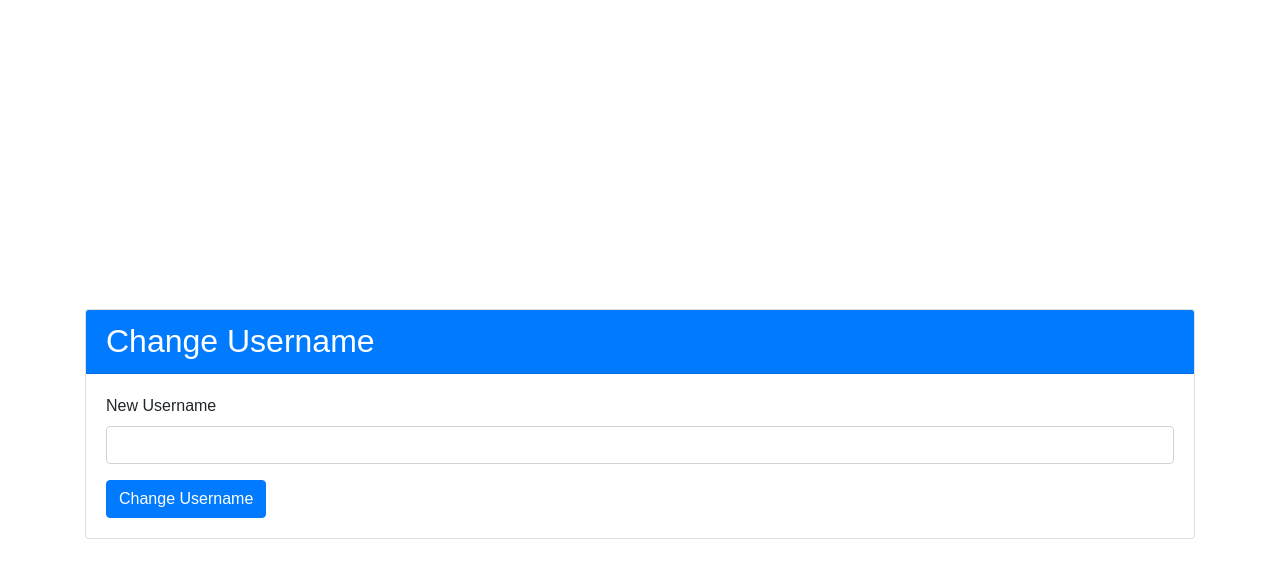
After one commit to SuneethJerri/Django-authentication-, a Django app: page /change-username/ in a window 1280 px wide. The commit adds this page. Shown: the top 578 px of the page. Run offline with Django 5.2, Linux system fonts and the light colour scheme; a user stored in the database is signed in; some libraries are stand-ins or nearby versions.

Commit message:
added username and password editing

```diff
--- /dev/null
+++ b/base/forms.py
@@ -0,0 +1,23 @@
+# forms.py
+from django import forms
+from django.contrib.auth.forms import UserCreationForm
+from django.contrib.auth.models import User
+
+class ChangeUsernameForm(forms.Form):
+    new_username = forms.CharField(label='New Username', max_length=150, widget=forms.TextInput(attrs={'class': 'form-control'}))
+
+
+    class Meta:
+        model = User
+        fields = ['username', 'email', 'password1', 'password2']
+
+class UserProfileForm(forms.ModelForm):
+    class Meta:
+        model = User  # Change this to the User model
+        fields = ['email']
+class UserCreationWithEmailForm(UserCreationForm):
+    email = forms.EmailField(label='Email', max_length=254, widget=forms.EmailInput(attrs={'class': 'form-control'}))
+
+    class Meta:
+        model = User
+        fields = ['username', 'email', 'password1', 'password2']
--- a/base/templates/base.html
+++ b/base/templates/base.html
@@ -13,11 +13,18 @@
 
 </head>
 <body>
-  {% if messages%}
-  {% for message in messages%}
-  <div class="alert alert-{{message.tags}}">{{message}}</div>
-  {% endfor%}
-  {% endif %}
+  {% if messages %}
+  <div class="container mt-2">
+    {% for message in messages %}
+      <div class="alert alert-{{ message.tags }} alert-dismissible fade show" role="alert">
+        {{ message }}
+        <button type="button" class="close" data-dismiss="alert" aria-label="Close">
+          <span aria-hidden="true">&times;</span>
+        </button>
+      </div>
+    {% endfor %}
+  </div>
+{% endif %}
   {% block content %}
 
   {% endblock content %}
--- /dev/null
+++ b/base/templates/change_username.html
@@ -0,0 +1,22 @@
+<!-- change_username.html -->
+{% extends "base.html" %}
+
+{% block content %}
+  <div class="container mt-5">
+    <div class="card">
+      <div class="card-header bg-primary text-white">
+        <h2 class="mb-0">Change Username</h2>
+      </div>
+      <div class="card-body">
+        <form method="post" action="{% url 'base:change-username' %}">
+          {% csrf_token %}
+          <div class="form-group">
+            <label for="{{ form.new_username.id_for_label }}">New Username</label>
+            {{ form.new_username }}
+          </div>
+          <button type="submit" class="btn btn-primary">Change Username</button>
+        </form>
+      </div>
+    </div>
+  </div>
+{% endblock content %}
--- a/base/templates/home.html
+++ b/base/templates/home.html
@@ -15,16 +15,18 @@
     <div class="collapse navbar-collapse" id="navbarNav">
       <ul class="navbar-nav ml-auto">
         <li class="nav-item">
+          <a class="nav-link" href="{% url 'base:profile' %}">Profile</a>
+        </li>
+        <li class="nav-item">
           <form method="post" action="{% url 'base:logout' %}">
               {% csrf_token %}
-                <button type="submit">logout</button>
+              <button type="submit" class="btn btn-link">Logout</button>
           </form>
         </li>
       </ul>
     </div>
   </div>
 </nav>
-
   <div class="container mt-4">
     <h1>Welcome to the Home Page</h1>
     <h2>User Profiles</h2>
--- a/base/urls.py
+++ b/base/urls.py
@@ -1,5 +1,5 @@
 from django.urls import path, include
-from .views import authView, home, logout_view,login_view
+from .views import authView, home, logout_view,login_view,change_username, change_password, profile
 
 urlpatterns = [
  path("", login_view, name="login"),
@@ -7,4 +7,7 @@ urlpatterns = [
  path("home/", home, name="home"),
  path("logout/", logout_view, name="logout"),
  path("accounts/", include("django.contrib.auth.urls")),
+ path('profile/', profile, name='profile'),
+ path('change-username/', change_username, name='change-username'),
+ path('change-password/', change_password, name='change-password'),
 ]
--- a/base/views.py
+++ b/base/views.py
@@ -1,12 +1,13 @@
 from django.shortcuts import render, redirect
-from django.contrib.auth.forms import UserCreationForm
+from django.contrib.auth.forms import UserCreationForm, PasswordChangeForm
 from django.contrib.auth.decorators import login_required
-from django.contrib.auth import login,logout,authenticate
+from django.contrib.auth import login, logout, authenticate, update_session_auth_hash
 from django.contrib.auth.models import User
 from django.contrib import messages
 from django.contrib.auth.forms import AuthenticationForm
 from django.views.decorators.cache import cache_control
-
+from .forms import ChangeUsernameForm
+from .forms import UserCreationWithEmailForm
 
 @login_required
 def home(request):
@@ -15,16 +16,15 @@ def home(request):
 
 
 def authView(request):
- if request.method == "POST":
-  form = UserCreationForm(request.POST or None)
-  if form.is_valid():
-   form.save()
-   messages.success(request, 'Signed In Successfully!')
-   return redirect("base:login")
- else:
-  form = UserCreationForm()
-  messages.error(request, 'Invalid username or password.')
- return render(request, "registration/signup.html", {"form": form})
+    if request.method == "POST":
+        form = UserCreationWithEmailForm(request.POST or None)
+        if form.is_valid():
+            form.save()
+            messages.success(request, 'Signed In Successfully!')
+            return redirect("base:login")
+    else:
+        form = UserCreationWithEmailForm()
+    return render(request, "registration/signup.html", {"form": form})
 
 @cache_control(no_cache=True, must_revalidate=True)
 def logout_view(request):
@@ -35,18 +35,50 @@ def logout_view(request):
     return response
 
 def login_view(request):
-  if request.method == 'POST':
-    form = AuthenticationForm(request, request.POST)
-    if form.is_valid():
-      username = form.cleaned_data.get('username')
-      password = form.cleaned_data.get('password')
-      user = authenticate(request, username=username, password=password)
-      if user is not None:
-        login(request, user)
-        messages.success(request, 'Login successful.')
-        return redirect('base:home')
-      else:
-        messages.error(request, 'Invalid username or password.')
-  else:
-    form = AuthenticationForm()
-  return render(request, 'registration/login.html', {'form': form})
+    if request.method == 'POST':
+        form = AuthenticationForm(request, request.POST)
+        if form.is_valid():
+            username = form.cleaned_data.get('username')
+            password = form.cleaned_data.get('password')
+            user = authenticate(request, username=username, password=password)
+            if user is not None:
+                login(request, user)
+                messages.success(request, 'Login successful.')
+                return redirect('base:home')
+            else:
+                messages.error(request, 'Invalid username or password.')
+    else:
+        form = AuthenticationForm()
+    return render(request, 'registration/login.html', {'form': form})
+
+@login_required
+def change_username(request):
+    if request.method == 'POST':
+        form = ChangeUsernameForm(request.POST)
+        if form.is_valid():
+            new_username = form.cleaned_data['new_username']
+            request.user.username = new_username
+            request.user.save()
+            messages.success(request, 'Username changed successfully.')
+            return redirect('base:profile')  # Redirect to the profile page
+    else:
+        form = ChangeUsernameForm()
+
+    return render(request, 'change_username.html', {'form': form})
+
+@login_required
+def change_password(request):
+    if request.method == 'POST':
+        form = PasswordChangeForm(request.user, request.POST)
+        if form.is_valid():
+            user = form.save()
+            update_session_auth_hash(request, user)  # Update the session with the new password
+            messages.success(request, 'Password changed successfully.')
+            return redirect('base:profile')  # Redirect to the profile page
+    else:
+        form = PasswordChangeForm(request.user)
+
+    return render(request, 'change_password.html', {'form': form})
+@login_required
+def profile(request):
+    return render(request, 'profile.html', {'user': request.user})
```
Also changed, not shown: base/templates/change_password.html (added, +19 -0 lines), base/templates/profile.html (added, +38 -0 lines), db.sqlite3. Lines whose indentation alone changed are shown as unchanged.
